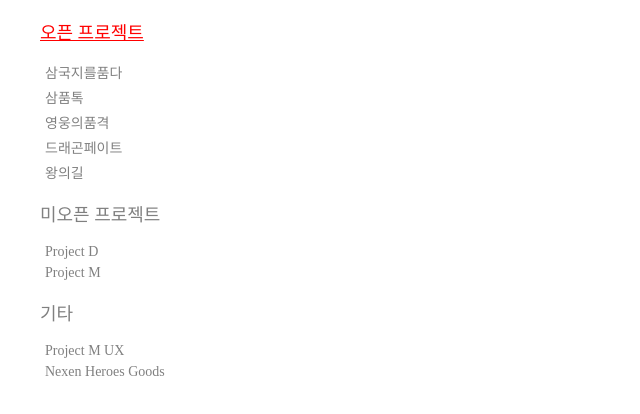
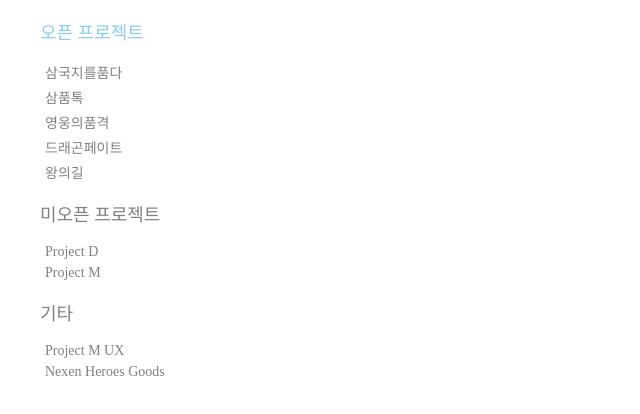
Before and after one commit to JungYeonLee/LeeJungYeon_Portfolio, a plain HTML site: page menu.html in a window 1280 px wide. In both pictures the pointer is over the link "오픈 프로젝트". Shown: the whole page, without its empty margins (0-640 px from the left). Drawn offline with Linux system fonts and the light colour scheme.

Commit message:
Update menu.html

```diff
--- a/menu.html
+++ b/menu.html
@@ -10,7 +10,7 @@
 a:link {text-decoration: none; color: gray;}
 a:visited {text-decoration: none; color: #333333;}
 a:active {text-decoration: none;}
-a:hover {text-decoration: underline; color: red;}
+a:hover {text-decoration: none; color: skyblue;}
 </style>
 
   <body>
```
